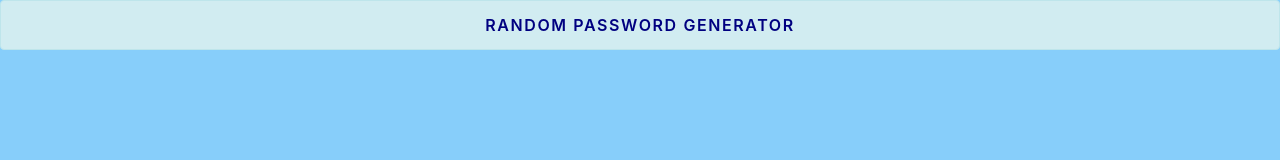
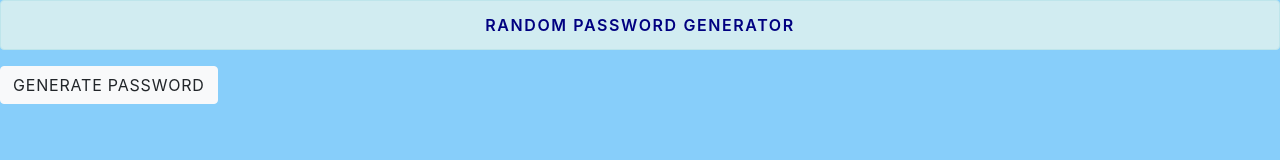
Before and after one commit to anna-cecilia/random-password-generator, a plain HTML site: page index.html in a window 1280 px wide. Drawn offline with nearby package versions, Linux system fonts and the light colour scheme.

Commit message:
created generate button

```diff
--- a/assets/style.css
+++ b/assets/style.css
@@ -12,3 +12,10 @@
 body {
     background: lightskyblue;
   }
+
+/* generate button */
+button {
+    text-transform: uppercase;
+    letter-spacing: .05em;
+    font-weight: 600;
+}
--- a/index.html
+++ b/index.html
@@ -30,6 +30,12 @@
     <!-- Optional JavaScript -->
     <script src="./assets/script.js"> </script>
 
+
+    <!-- generate button -->
+    <button type="button" class="btn btn-light" id="generate">
+        Generate Password
+    </button>
+
     <!-- jQuery first, then Popper.js, then Bootstrap JS -->
 
     <script src="https://code.jquery.com/jquery-3.4.1.slim.min.js"
```
